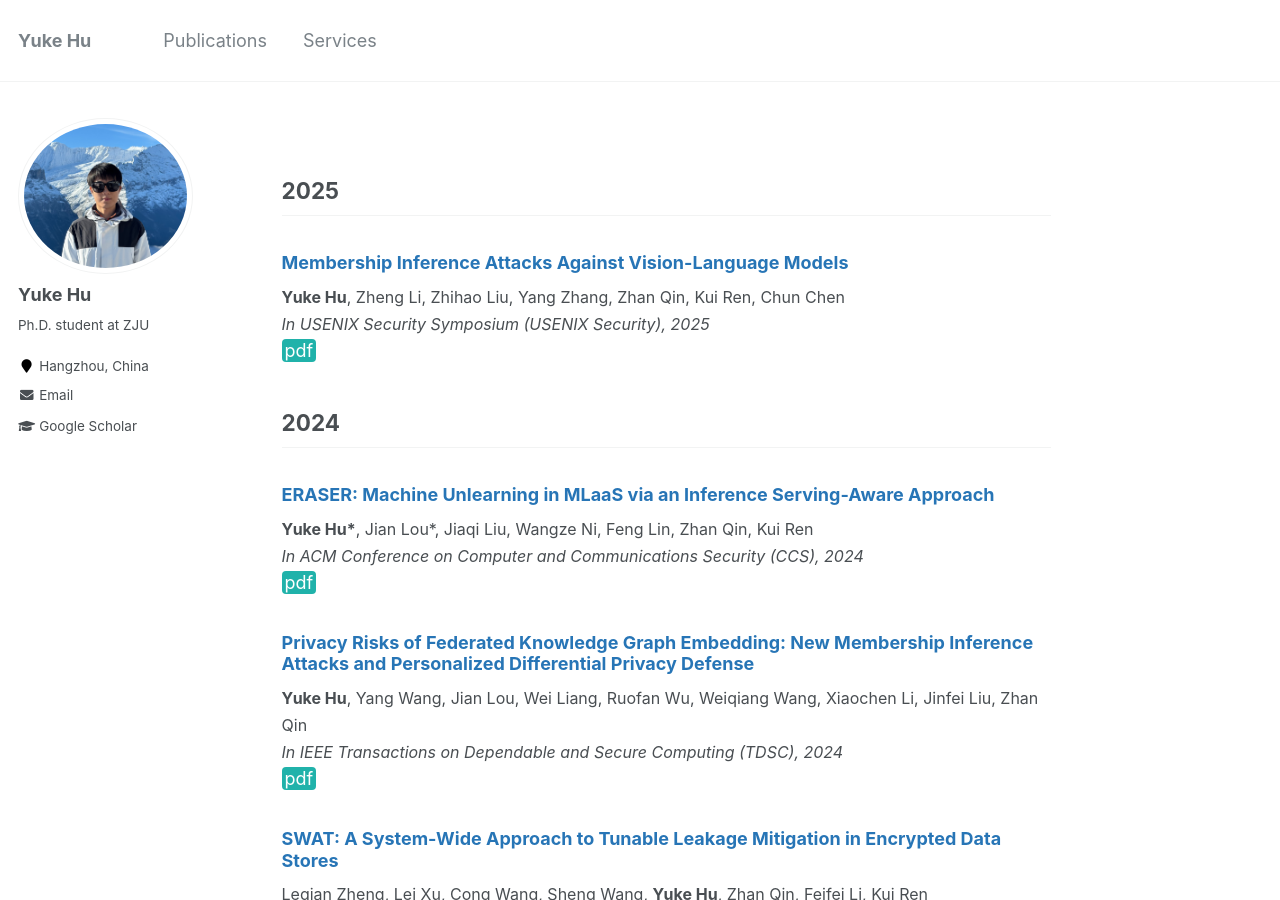
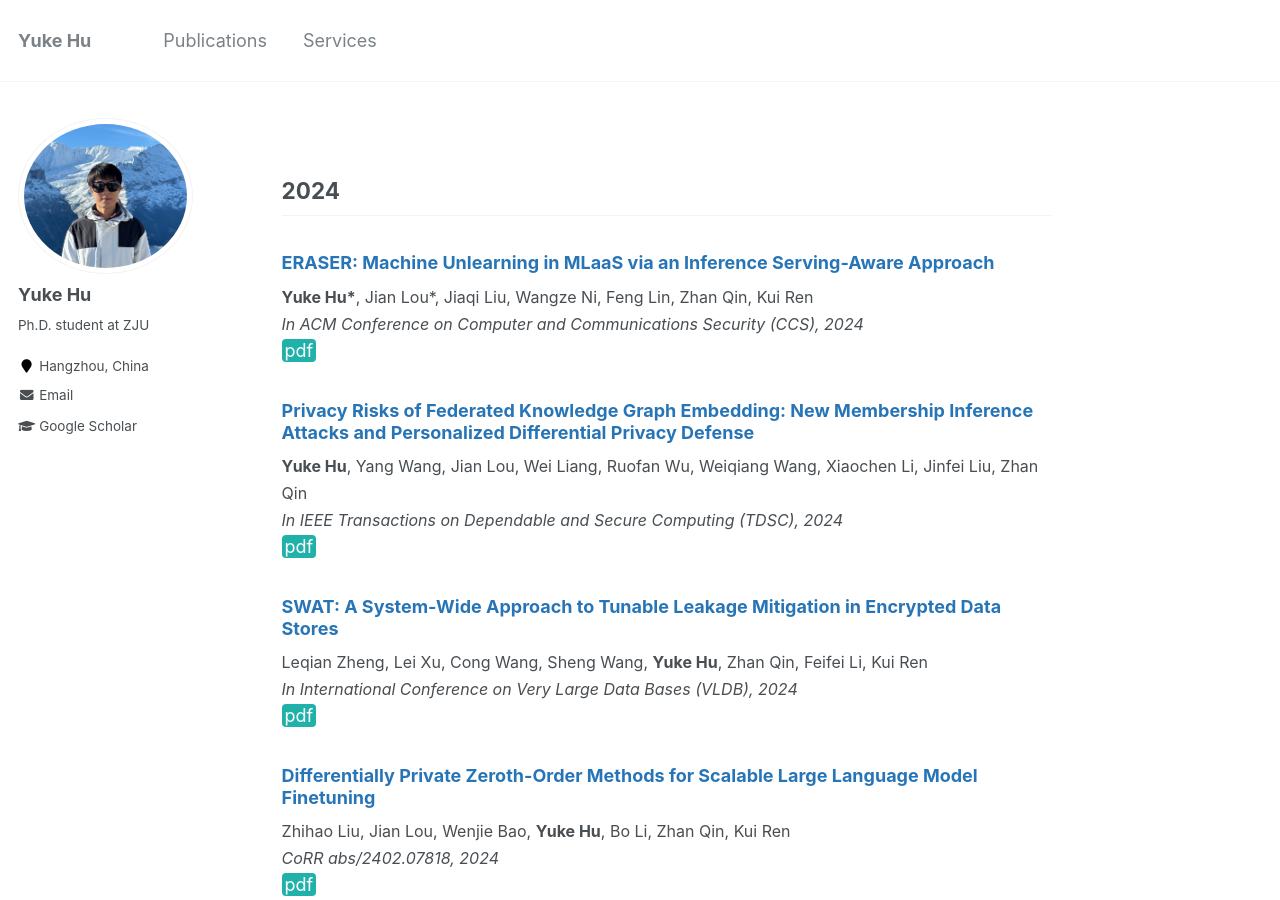
Before and after one commit to YukeHu/yukehu.github.io, a Jekyll site: the page built from _pages/publications.md, in a window 1280 px wide and 900 px high. Built offline with Jekyll 4.4.1, drawn with Linux system fonts in a browser that asks for light colours.

Commit message:
hide usenix25

```diff
--- a/_pages/publications.md
+++ b/_pages/publications.md
@@ -30,13 +30,10 @@ border-radius: 4px;
 a { TEXT-DECORATION:none }
 }
 </style>
-<h2 id='2025'>2025</h2>
 
-### <span style="color:rgb(39, 117, 182)">Membership Inference Attacks Against Vision-Language Models </span>
 
-<font size="3"> <b>Yuke Hu</b>, Zheng Li, Zhihao Liu, Yang Zhang, Zhan Qin, Kui Ren, Chun Chen  <br/>
 
-<i>In USENIX Security Symposium (USENIX Security), 2025</i></font> <a href="https://arxiv.org/abs/2501.18624" class="btn--paper" target="_blank">pdf</a>
+
 
 
 <h2 id='2024'>2024</h2>
```
